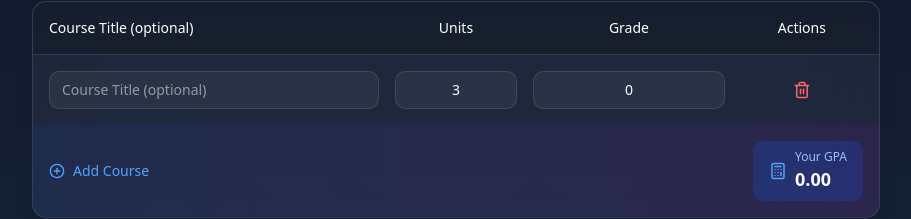
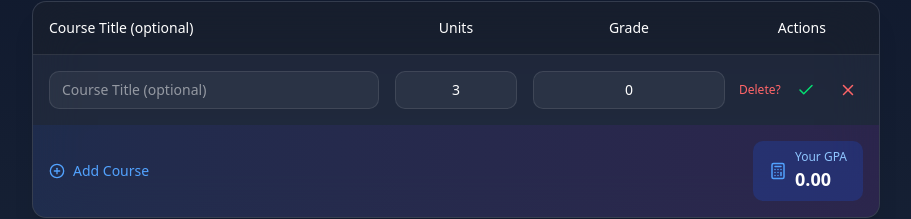
Before and after one commit to generyand/jipiey, a Next.js app: page / in a window 1280 px wide. Both pictures are taken after a click on the button 985 px from the left and 261 px from the top of the page. Shown: the part 171-390 px from the top of the page, without its empty margins (184-1095 px from the left). Built offline with nearby package versions, Linux system fonts and the light colour scheme.

Commit message:
added confirmation when deleting a course

```diff
--- a/package.json
+++ b/package.json
@@ -4,6 +4,7 @@
   "private": true,
   "scripts": {
     "dev": "next dev --turbopack",
+    "dev:network": "next dev --turbopack --hostname 0.0.0.0 --port 3000",
     "build": "next build",
     "start": "next start",
     "lint": "next lint"
--- a/src/components/GPACalculator.tsx
+++ b/src/components/GPACalculator.tsx
@@ -1,7 +1,7 @@
 'use client'
 
 import { useState, useEffect } from 'react';
-import { Trash2, PlusCircle, Calculator } from 'lucide-react';
+import { Trash2, PlusCircle, Calculator, X, Check } from 'lucide-react';
 
 interface Course {
   id: string;
@@ -10,23 +10,39 @@
   grade: number | null;
 }
 
+// Generate a random ID that works across all browsers
+const generateId = () => {
+  return Math.random().toString(36).substring(2, 15) +
+         Math.random().toString(36).substring(2, 15);
+};
+
 export default function GPACalculator() {
   const [courses, setCourses] = useState<Course[]>([
-    { id: crypto.randomUUID(), title: '', units: 3, grade: 0.0 }
+    { id: generateId(), title: '', units: 3, grade: 0.0 }
   ]);
 
   const [gpa, setGpa] = useState<number | null>(null);
+  const [deletingId, setDeletingId] = useState<string | null>(null);
 
   const addCourse = () => {
     setCourses([
       ...courses,
-      { id: crypto.randomUUID(), title: '', units: 3, grade: 0.0 }
+      { id: generateId(), title: '', units: 3, grade: 0.0 }
     ]);
+  };
+
+  const confirmDelete = (id: string) => {
+    setDeletingId(id);
+  };
+
+  const cancelDelete = () => {
+    setDeletingId(null);
   };
 
   const removeCourse = (id: string) => {
     if (courses.length > 1) {
       setCourses(courses.filter(course => course.id !== id));
+      setDeletingId(null);
     }
   };
 
@@ -163,22 +179,58 @@
               </div>
 
               <div className="w-full flex justify-end mt-2 sm:hidden">
+                {deletingId === course.id ? (
+                  <div className="flex items-center gap-2">
+                    <span className="text-xs text-red-400">Delete this course?</span>
                     <button
                       onClick={() => removeCourse(course.id)}
+                      className="p-2 text-green-400 hover:text-green-300 transition rounded-full hover:bg-green-500/10"
+                    >
+                      <Check size={18} />
+                    </button>
+                    <button
+                      onClick={cancelDelete}
+                      className="p-2 text-red-400 hover:text-red-300 transition rounded-full hover:bg-red-500/10"
+                    >
+                      <X size={18} />
+                    </button>
+                  </div>
+                ) : (
+                  <button
+                    onClick={() => confirmDelete(course.id)}
                     className="p-2 text-red-400 hover:text-red-300 transition rounded-full hover:bg-red-500/10"
                   >
                     <Trash2 size={18} />
                   </button>
+                )}
               </div>
 
               {/* Desktop actions (hidden on mobile) */}
               <div className="hidden sm:block sm:col-span-2 text-center">
+                {deletingId === course.id ? (
+                  <div className="flex items-center justify-center gap-2">
+                    <span className="text-xs text-red-400">Delete?</span>
                     <button
                       onClick={() => removeCourse(course.id)}
+                      className="p-2 text-green-400 hover:text-green-300 transition rounded-full hover:bg-green-500/10"
+                    >
+                      <Check size={18} />
+                    </button>
+                    <button
+                      onClick={cancelDelete}
+                      className="p-2 text-red-400 hover:text-red-300 transition rounded-full hover:bg-red-500/10"
+                    >
+                      <X size={18} />
+                    </button>
+                  </div>
+                ) : (
+                  <button
+                    onClick={() => confirmDelete(course.id)}
                     className="p-2 text-red-400 hover:text-red-300 transition rounded-full hover:bg-red-500/10"
                   >
                     <Trash2 size={18} />
                   </button>
+                )}
               </div>
             </div>
           ))}
```
Lines whose indentation alone changed are shown as unchanged.
